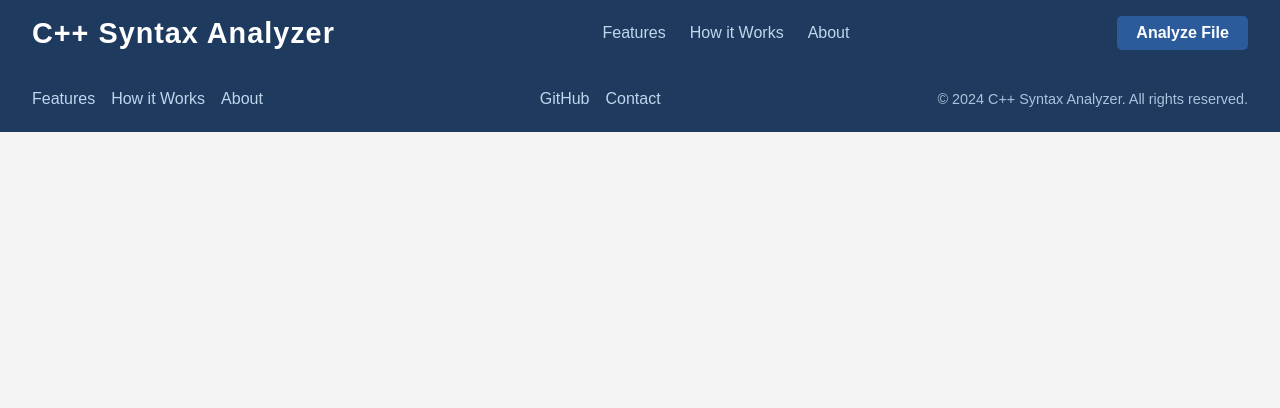
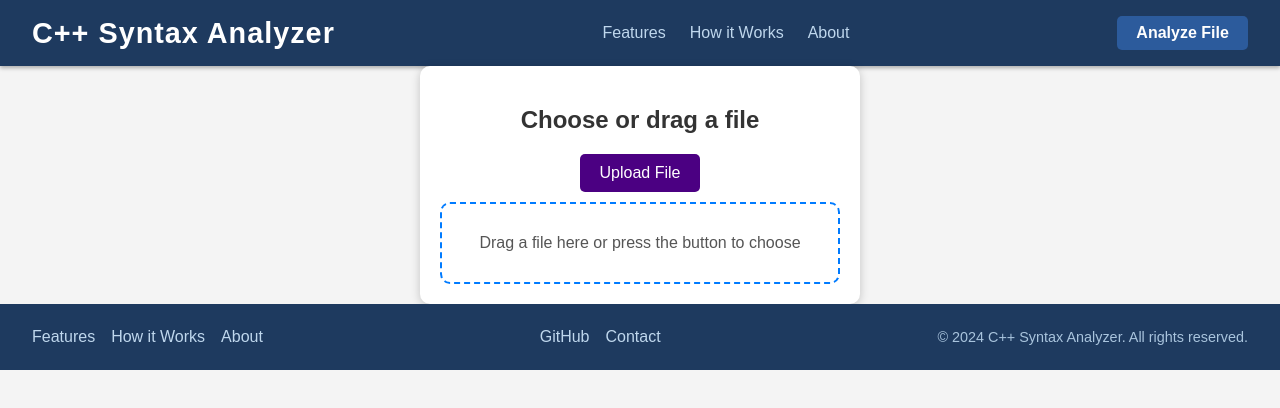
Before and after one commit to markostrutinsky/CodeInspector-frontend, a React (Vite) app: page / in a window 1280 px wide. Shown: the top 408 px of the page. Built offline with nearby package versions, Linux system fonts and the light colour scheme.

Commit message:
added file upload feature

```diff
--- /dev/null
+++ b/src/components/FileUpload.tsx
@@ -0,0 +1,122 @@
+import React, { useState } from "react";
+import styles from "./fileUpload.module.css";
+
+interface FileUploadProps {
+  onFileSelected?: (file: File) => void; // Колбек для передачі одного файлу назовні (опціонально)
+}
+
+const FileUpload: React.FC<FileUploadProps> = ({ onFileSelected }) => {
+  const [file, setFile] = useState<File | null>(null);
+
+  // Обробка вибраного файлу
+  const handleFile = (newFile: File | null) => {
+    if (!newFile) return;
+
+    setFile(newFile);
+
+    // Передаємо файл через колбек, якщо він є
+    if (onFileSelected) {
+      onFileSelected(newFile);
+    }
+  };
+
+  // Обробка вибору файлу через input
+  const handleFileInput = (e: React.ChangeEvent<HTMLInputElement>) => {
+    const files = e.target.files;
+    if (files && files.length > 0) {
+      handleFile(files[0]);
+    }
+  };
+
+  // Обробка перетягування файлу
+  const handleDragOver = (e: React.DragEvent<HTMLDivElement>) => {
+    e.preventDefault();
+    e.stopPropagation();
+    e.currentTarget.classList.add("hover");
+  };
+
+  const handleDragLeave = (e: React.DragEvent<HTMLDivElement>) => {
+    e.preventDefault();
+    e.stopPropagation();
+    e.currentTarget.classList.remove("hover");
+  };
+
+  const handleDrop = (e: React.DragEvent<HTMLDivElement>) => {
+    e.preventDefault();
+    e.stopPropagation();
+    e.currentTarget.classList.remove("hover");
+
+    const files = e.dataTransfer.files;
+    if (files && files.length > 0) {
+      handleFile(files[0]);
+    }
+  };
+
+  // Видалення вибраного файлу
+  const handleRemoveFile = () => {
+    setFile(null);
+    if (onFileSelected) {
+      onFileSelected(null as unknown as File); // Передаємо null, щоб очистити вибір зовні
+    }
+  };
+
+  return (
+    <div className={styles["upload-container"]}>
+      <h2>Choose or drag a file</h2>
+
+      {/* Input для вибору файлу */}
+      <input
+        type="file"
+        id="fileInput"
+        className={styles["file-input"]}
+        onChange={handleFileInput}
+      />
+
+      {/* Кнопка для відкриття провідника */}
+      <button
+        type="button"
+        className={`${styles["upload-button"]} ${
+          file ? styles["disabled-button"] : ""
+        }`}
+        onClick={() => document.getElementById("fileInput")?.click()}
+        disabled={!!file} // Деактивація кнопки, якщо файл вибрано
+      >
+        Upload File
+      </button>
+
+      {/* Область для перетягування файлу */}
+      <div
+        id="dropArea"
+        className={styles["drop-area"]}
+        onDragOver={handleDragOver}
+        onDragLeave={handleDragLeave}
+        onDrop={handleDrop}
+      >
+        {file ? (
+          <div className={styles["file-preview"]}>
+            <p>{file.name}</p>
+            <button
+              type="button"
+              className={styles["remove-button"]}
+              onClick={handleRemoveFile}
+            >
+              Remove File
+            </button>
+          </div>
+        ) : (
+          <p>Drag a file here or press the button to choose</p>
+        )}
+      </div>
+
+      {/* Відображення вибраного файлу */}
+      {file && (
+        <div className={styles["file-info"]}>
+          <h3>Selected file:</h3>
+          <p>{file.name}</p>
+        </div>
+      )}
+    </div>
+  );
+};
+
+export default FileUpload;
--- /dev/null
+++ b/src/components/fileUpload.module.css
@@ -0,0 +1,96 @@
+/* Загальні стилі */
+.upload-container {
+  text-align: center;
+  background: #fff;
+  padding: 20px;
+  border-radius: 10px;
+  box-shadow: 0 2px 10px rgba(0, 0, 0, 0.2);
+  width: 400px;
+  margin: auto;
+}
+
+.file-input {
+  display: none; /* Ховаємо стандартний input */
+}
+
+.drop-area {
+  border: 2px dashed #007bff;
+  border-radius: 10px;
+  padding: 30px;
+  cursor: pointer;
+  color: #555;
+  transition: background-color 0.3s, border-color 0.3s;
+}
+
+.drop-area.hover {
+  background-color: #007bff;
+  color: #fff;
+  border-color: #0056b3;
+}
+
+.drop-area p {
+  margin: 0;
+}
+
+.file-list {
+  text-align: left;
+  margin-top: 15px;
+}
+
+.file-list ul {
+  list-style: none;
+  padding: 0;
+  margin: 0;
+}
+
+.file-list li {
+  margin: 5px 0;
+  font-size: 14px;
+  color: #333;
+}
+
+.upload-button {
+  background-color: #4b0082;
+  color: white;
+  padding: 10px 20px;
+  border: none;
+  border-radius: 5px;
+  cursor: pointer;
+  font-size: 16px;
+  margin-bottom: 10px;
+}
+
+.upload-button:hover {
+  background-color: #4b0082;
+}
+
+/* Стиль для деактивованої кнопки */
+.upload-button:disabled {
+  background-color: #d3d3d3; /* Світло-сірий колір для деактивованої кнопки */
+  color: #a1a1a1; /* Тьмяний колір тексту */
+  cursor: not-allowed;
+}
+
+.file-preview {
+  display: flex;
+  justify-content: space-between;
+  align-items: center;
+  padding: 10px;
+  border: 1px solid #ccc;
+  border-radius: 5px;
+  margin-top: 10px;
+  background-color: #f9f9f9;
+}
+
+.remove-button {
+  background-color: #e74c3c;
+  color: white;
+  border: none;
+  padding: 5px 10px;
+  border-radius: 3px;
+  cursor: pointer;
+}
+
+.remove-button:hover {
+  background-color: #c0392b;
+}
--- /dev/null
+++ b/src/layouts/Main/Main.tsx
@@ -0,0 +1,11 @@
+import FileUpload from "../../components/FileUpload";
+
+const Main = () => {
+  return (
+    <>
+      <FileUpload />
+    </>
+  );
+};
+
+export default Main;
--- /dev/null
+++ b/src/layouts/Main/main.module.css
@@ -0,0 +1,60 @@
+/* Загальні стилі */
+body {
+  font-family: Arial, sans-serif;
+  background-color: #f4f4f9;
+  margin: 0;
+  padding: 0;
+  display: flex;
+  justify-content: center;
+  align-items: center;
+  height: 100vh;
+}
+
+.upload-container {
+  text-align: center;
+  background: #fff;
+  padding: 20px;
+  border-radius: 10px;
+  box-shadow: 0 2px 10px rgba(0, 0, 0, 0.2);
+  width: 400px;
+}
+
+.file-input {
+  display: none; /* Ховаємо стандартний input */
+}
+
+.drop-area {
+  border: 2px dashed #007bff;
+  border-radius: 10px;
+  padding: 30px;
+  cursor: pointer;
+  color: #555;
+  transition: background-color 0.3s, border-color 0.3s;
+}
+
+.drop-area.hover {
+  background-color: #007bff;
+  color: #fff;
+  border-color: #0056b3;
+}
+
+.drop-area p {
+  margin: 0;
+}
+
+.file-list {
+  text-align: left;
+  margin-top: 15px;
+}
+
+.file-list ul {
+  list-style: none;
+  padding: 0;
+  margin: 0;
+}
+
+.file-list li {
+  margin: 5px 0;
+  font-size: 14px;
+  color: #333;
+}
--- a/src/pages/MainPage.tsx
+++ b/src/pages/MainPage.tsx
@@ -1,10 +1,12 @@
 import Header from "../layouts/Header/Header";
 import Footer from "../layouts/Footer/Footer";
+import Main from "../layouts/Main/Main";
 
 const MainPage = () => {
   return (
     <>
       <Header />
+      <Main />
       <Footer />
     </>
   );
```
